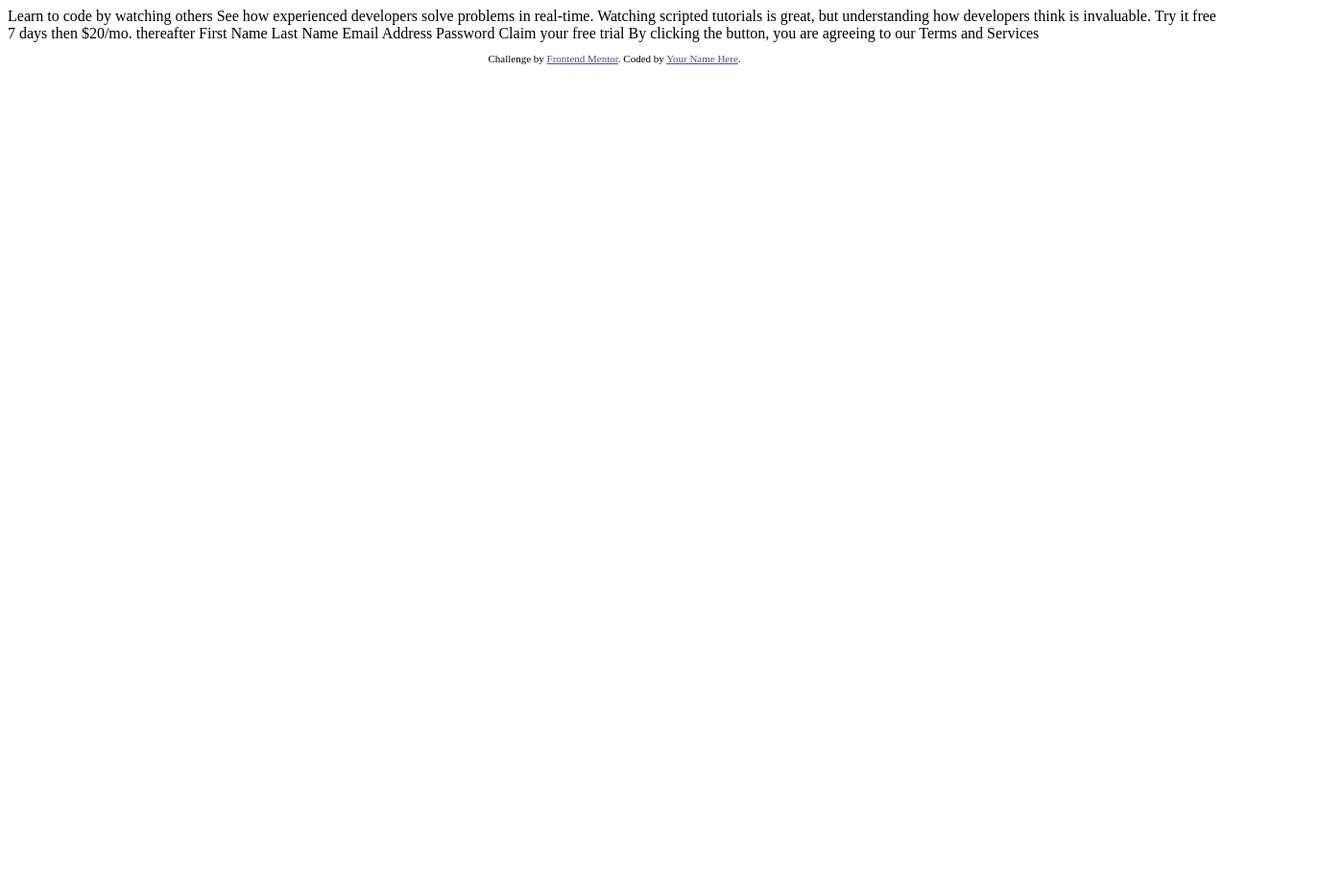
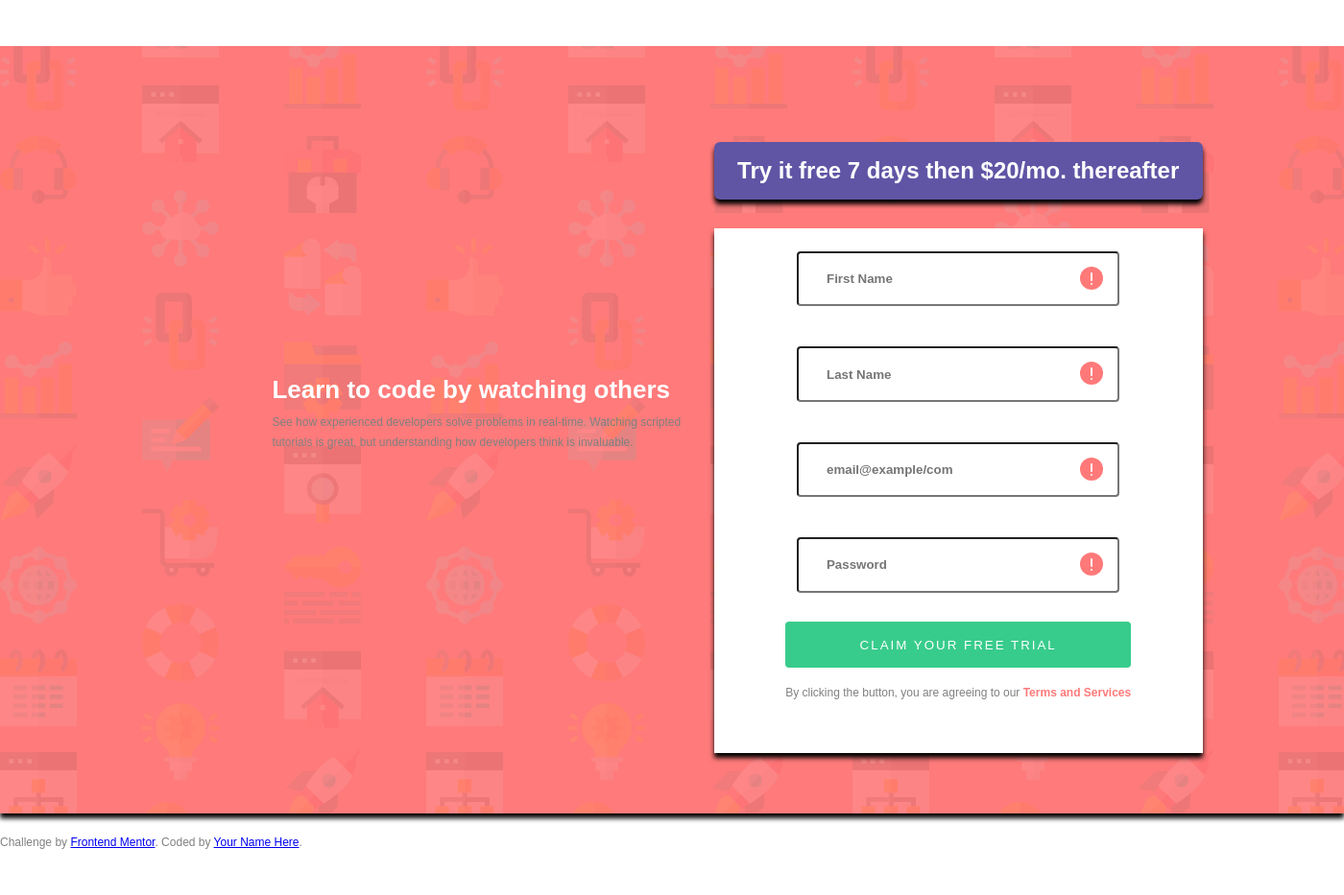
Before and after one commit to Faith-Watiri/intro-component-with-signup-form-master, a plain HTML site: page index.html in a window 1280 px wide. Shown: the whole page at 96% size, 1400 px wide, since content can reach past the window. Before the commit the page ends 800 px from the top, so only its background shows below. Drawn offline with Linux system fonts and the light colour scheme.

Commit message:
commit changes

```diff
--- a/index.html
+++ b/index.html
@@ -7,30 +7,62 @@
   <link rel="icon" type="image/png" sizes="32x32" href="./images/favicon-32x32.png">
 
   <title>Frontend Mentor | Intro component with sign up form</title>
+  <link rel="stylesheet" href="sytle.css">
 
   <!-- Feel free to remove these styles or customise in your own stylesheet 👍 -->
-  <style>
-    .attribution { font-size: 11px; text-align: center; }
-    .attribution a { color: hsl(228, 45%, 44%); }
-  </style>
+
 </head>
 <body>
+<div class="wrapper">
+  <section class="left">
+    <h1>Learn to code by watching others</h1>
 
-  Learn to code by watching others
+    <p>See how experienced developers solve problems in real-time. Watching scripted tutorials is great,
+      but understanding how developers think is invaluable. </p>
+</section>
 
-  See how experienced developers solve problems in real-time. Watching scripted tutorials is great,
-  but understanding how developers think is invaluable.
+<section class="right">
+  <h2 class="heading">
+    <span>Try it free 7 days <span>then $20/mo. thereafter
+  </h2>
 
-  Try it free 7 days then $20/mo. thereafter
+  <div class="form-group">
+  <form id="form">
+    <div>
+        <label for="fname"><b></b></label>
+        <input type="text" class="first_name" placeholder="First Name" id="fname">
+        <span><img src="images/icon-error.svg" alt="icon-error" class="icon-error"></span>
+        <span class="error">First name cannot be empty</span>
+        </div>
 
-  First Name
-  Last Name
-  Email Address
-  Password
+    <div>
+        <label for="lname"><b></b></label>
+        <input type="text" class="last_name" placeholder="Last Name" id="lname">
+        <span><img src="images/icon-error.svg" alt="icon-error" class="icon-error"></span>
+        <span class="error">Last name cannot be empty</span>
 
-  Claim your free trial
+        </div>
 
-  By clicking the button, you are agreeing to our Terms and Services
+    <div>
+        <label for="email"><b></b></label>
+        <input type="text" class="email" placeholder="email@example/com" id="email">
+        <span><img src="images/icon-error.svg" alt="icon-error" class="icon-error"></span>
+        <span class="error">Looks like this is not an email</span>
+</div>
+    <div>
+        <label for="Password"><b></b></label>
+        <input type="text" class=password placeholder="Password" id="password">
+        <span><img src="images/icon-error.svg" alt="icon-error" class="icon-error"></span>
+        <span class="error">Password cannot be empty</span>
+        </div>
+
+        <button class="btn btn-green" type="submit">Claim your free trial</button>
+        <p>By clicking the button, you are agreeing to our <span>Terms and Services</span></p>
+
+    </form>
+    </section>
+</div>
+
 
   <footer>
     <p class="attribution">
@@ -38,5 +70,7 @@
       Coded by <a href="#">Your Name Here</a>.
     </p>
   </footer>
+  <script src="script.js"></script>
+
 </body>
 </html>
--- /dev/null
+++ b/script.js
@@ -0,0 +1,32 @@
+const inputs = document.getElementsByTagName (qualifiedName:'Input');
+
+function validateInputs() :void {
+    for (let i:number =0; i< inputs.length; i++)
+        {
+            inputs[i].addEventListener(type: 'blur', listener:function ():void){
+                const console.error();
+                 = document.getElementsByClassName(classNames'error';
+                const  errorIcon= document.getElementsByClassName(classNames'icon-error');
+
+                if (!this.value){
+                    this.classList.add('invalid'
+                        error[i].classList.add('visible');
+                        errorIcon[i].classList.add('visible');
+                    )
+                }
+                else {
+                    this.classList.remove(tokens'invalid');
+                    error[i].classList.remove(tokens 'visible');
+                    errorIcon[i].classList.remove(tokens'visible');
+                }
+                )
+            }
+        }
+
+
+
+
+
+
+
+}
--- /dev/null
+++ b/sytle.css
@@ -0,0 +1,234 @@
+*, *::before, *::after{
+    margin: 0;
+    padding: 0;
+    box-sizing: border-box;
+}
+
+
+@import url('https://fonts.googleapis.com/css2?family=Poppins:ital,wght@0,100;0,200;0,300;0,400;0,500;0,600;0,700;0,800;0,900;1,100;1,200;1,300;1,400;1,500;1,600;1,700;1,800;1,900&family=Red+Hat+Display:ital,wght@0,300..900;1,300..900&display=swap');
+
+
+
+body{
+    font-family: "Poppins", sans-serif;
+    padding-top: 48px;
+    padding-bottom: 48px;
+}
+
+.wrapper {
+    margin-left: auto;
+    margin-right: auto;
+    margin-bottom: 20px;
+    width: 1400px;
+    background-color:hsl(0, 100%, 74%) ;
+    height: 800px;
+    padding: 64px;
+    display:flex;
+    justify-content: center;
+    gap: 24px;
+    align-items: center;
+    background-image: url("../images/bg-intro-desktop.png");
+    box-shadow: 0 5px 5px #000000;
+
+}
+
+
+.left {
+    color:white;
+    padding-left: 136px;
+    flex: 0 0 45%;
+}
+
+h1{
+    font-size: 26px;
+    line-height: 1.8;
+}
+
+p {
+    font-size: 14px;
+    line-height: 1.8;
+}
+
+
+
+.right{
+    flex: 0 0 40%;
+    height: 600px;
+}
+
+@media screen and (max-width: 1023px) {
+    .container { /* Target the container or the correct element */
+        display: flex;
+        flex-direction: column;
+        align-items: center;
+        width: 100%;
+
+        .heading{
+            max-width: 100% !important;
+            text-align: center;
+            padding-left: 2rem !important;
+            padding-right: 2rem !important;
+        }
+
+        .form-group
+        {
+            max-width: 100% !important;
+            font-size:  12px !important;
+            padding-left: 0 !important;
+            padding-right: 0 !important;
+            flex-direction: column;
+        }
+
+        input {...}
+
+        span.error {
+            display: none;
+            &.visible{
+                display: block;
+                color: red;
+                font-style: italic;
+                font-size: 0.8em;
+            }
+        }
+
+        .btn
+        {
+            width: 90% !important;
+            font-size: 12px !important;
+        }
+
+        p{
+            padding-left: 1rem;
+            padding-right: 1rem;
+            text-align: center;
+
+            span{
+                font-weight: 600;
+            }
+        }
+    }
+}
+
+
+
+
+
+
+
+
+.heading{
+    max-width: 100%;
+    background-color:hsl(248, 32%, 49%) ;
+    border-radius: 6px;
+    padding: 16px;
+    color: white;
+    font-size: default;
+    font-weight: 400;
+     text-align: center;
+     box-shadow: 0 5px 5px #000000;
+     margin-bottom: 30px;
+     display: block;
+}
+
+span{
+    font-weight: 700;
+    display: inline-block;
+}
+
+.form-group{
+    display: flex;
+    flex-direction: column;
+    width: 100%;
+    background-color: white;
+    border: 6px;
+    justify-content: center;
+    align-items: center;
+    height: auto;
+    padding-left: 2rem;
+    padding-right: 2rem;
+    box-shadow: 0 5px 5px #000000;
+}
+div{
+    flex: 1;
+    display: block;
+    width: 100%;
+    padding: 12px 12px;
+    position: relative;
+}
+
+&:first-of-type
+{
+    margin-bottom: 20px;
+}
+
+&:last-of-type
+{
+    margin-bottom: 20px;
+}
+
+.icon-error{
+    position: absolute;
+    right: 8%;
+    top:28%;
+}
+
+&.visible {
+    display: inline;
+}
+
+   input {...}
+
+   span.error {
+    display:none;
+   }
+input {
+    display: block;
+    width: 100%;
+    padding: 1.2rem 1.8rem;
+    outline: none;
+    border-radius: 4px;
+    border: 1px solid lighten (lightgray, 10px);
+    font-weight: bolder;
+    color: darkblue;
+
+    &:focus
+    {
+     border: 1px solid var(--cl-black);
+     color: var(--cl-dark-blue);
+    }
+}
+
+.btn {
+    display: block;
+    width: 100%;
+    padding: 1rem 1.2rem;
+    margin-bottom: 1rem;
+    outline: none;
+    border: none;
+    cursor: pointer;
+}
+
+.btn-green{
+   background-color: hsl(154, 59%, 51%);
+   color: white;
+   font-size: default;
+   text-transform: uppercase;
+   letter-spacing: 2px;
+   border-radius: 4px;
+   border-bottom: 3px outsethsl(154, 59%, 51%);
+   border-right: 1px solid hsl(154, 59%, 51%);
+   border-left:  1px solid hsl(154, 59%, 51%);
+   border-top:  1px solid hsl(154, 59%, 51%);
+}
+
+p{
+    font-size: 12px;
+    color:gray;
+    padding-bottom: 2.5rem;
+
+    span{
+        color: hsl(0, 100%, 74%);
+        font-weight: 600;
+
+    }
+}
```
